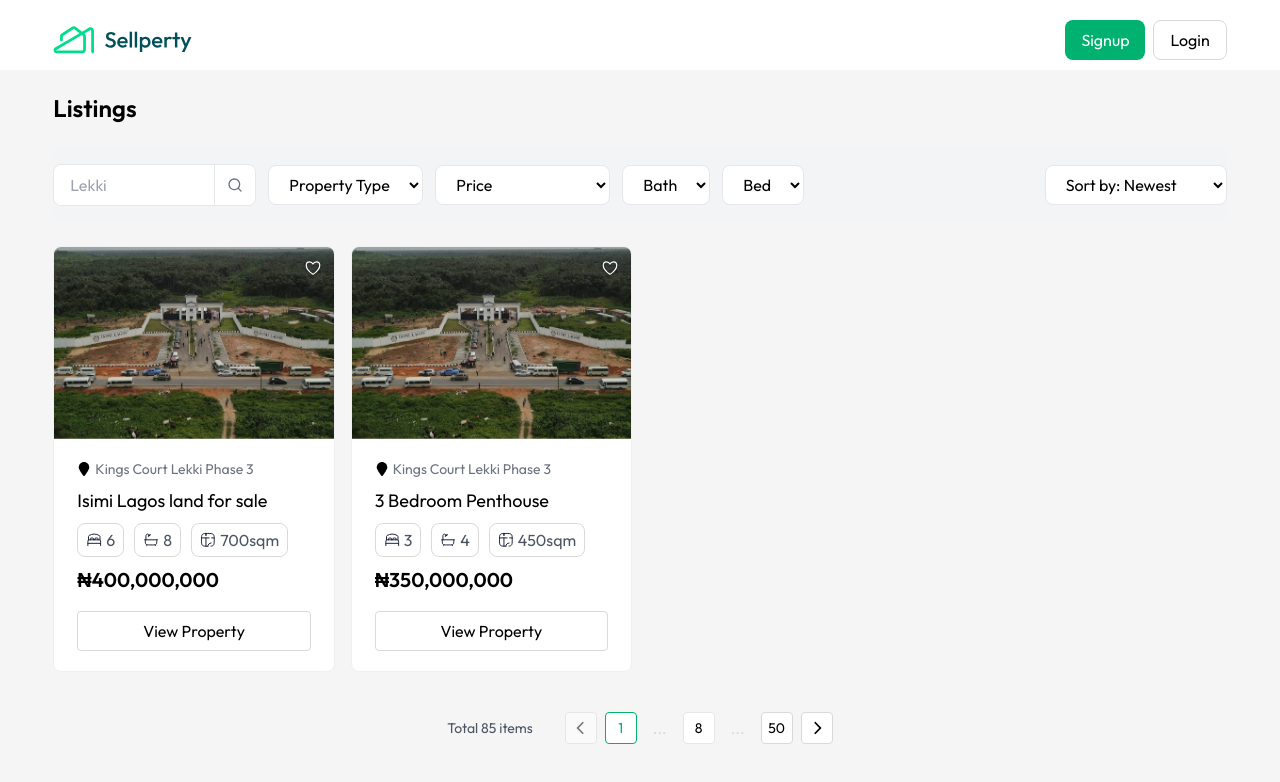
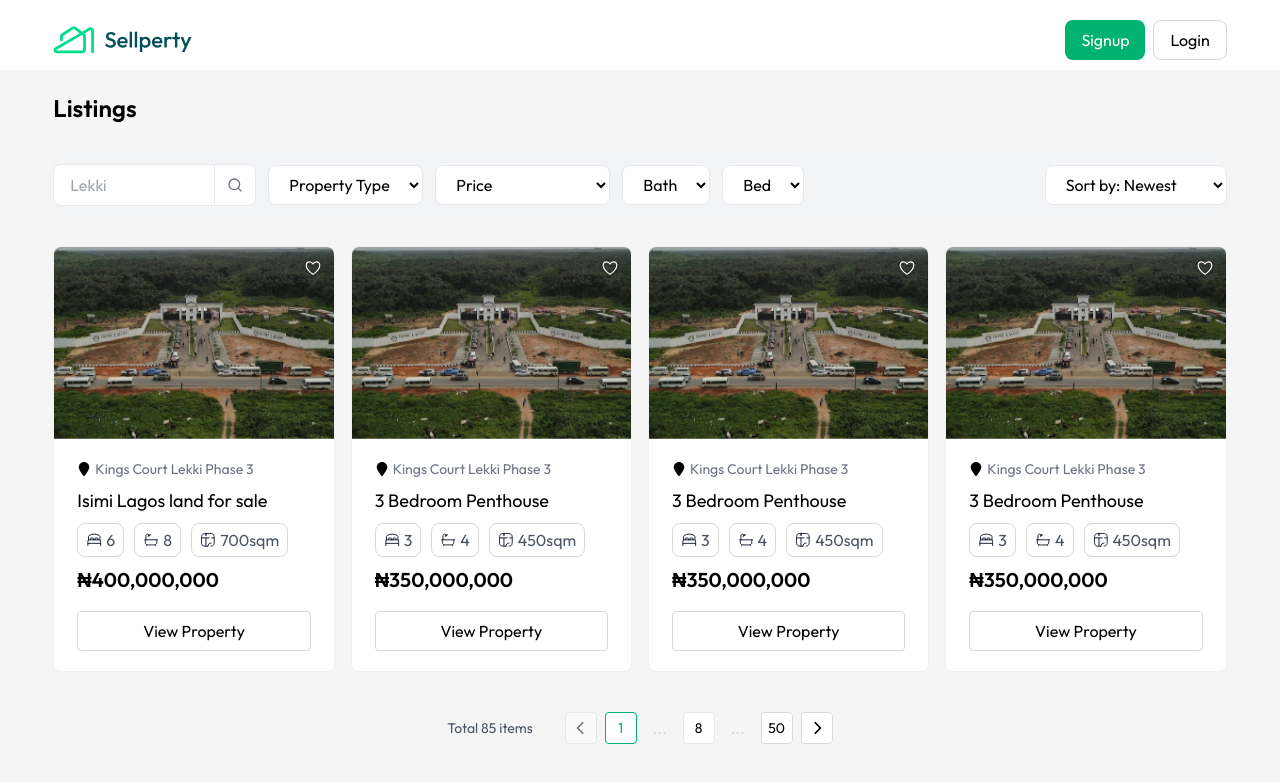
Before and after one commit to odomfavour/selperty-task, a React (Vite) app: page / in a window 1280 px wide. Shown: the top 782 px of the page. Built offline with nearby package versions, Linux system fonts and the light colour scheme.

Commit message:
ch: added more data

```diff
--- a/src/pages/ListingsPage.tsx
+++ b/src/pages/ListingsPage.tsx
@@ -17,6 +17,26 @@ const ListingsPage = () => {
     },
     {
       id: 2,
+      title: '3 Bedroom Penthouse',
+      location: 'Kings Court Lekki Phase 3',
+      price: '₦350,000,000',
+      beds: 3,
+      baths: 4,
+      size: '450sqm',
+      image: '/images/cover.png',
+    },
+    {
+      id: 3,
+      title: '3 Bedroom Penthouse',
+      location: 'Kings Court Lekki Phase 3',
+      price: '₦350,000,000',
+      beds: 3,
+      baths: 4,
+      size: '450sqm',
+      image: '/images/cover.png',
+    },
+    {
+      id: 4,
       title: '3 Bedroom Penthouse',
       location: 'Kings Court Lekki Phase 3',
       price: '₦350,000,000',
```
